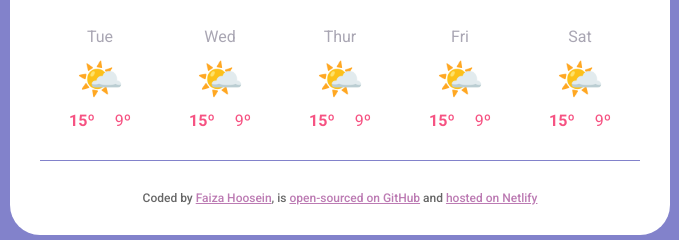
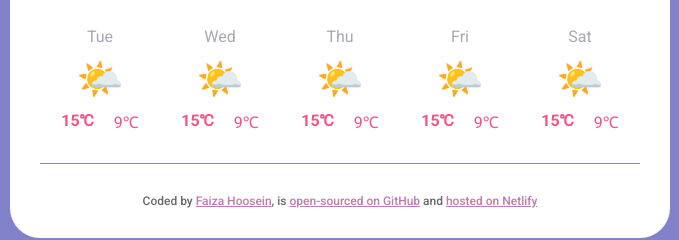
Before and after one commit to Faiza-h/final-weather-app, a plain HTML site: page index.html in a window 1280 px wide. Shown: the part 268-508 px from the top of the page, 300-979 px from the left. Drawn offline with nearby package versions, Linux system fonts and the light colour scheme; no server answers.

Commit message:
Updated javacsript

```diff
--- a/index.html
+++ b/index.html
@@ -44,58 +44,7 @@
             <div class="weather-app-unit">℃</div>
           </div>
         </div>
-        <div class="weather-forecast">
-          <div class="weather-forecast-day">
-            <div class="weather-forecast-date">Tue</div>
-            <div class="weather-forecast-icon">🌤️</div>
-            <div class="weather-forecast-temperatures">
-              <div class="weather-forecast-temperature">
-                <strong>15º</strong>
-              </div>
-              <div class="weather-forecast-temperature">9º</div>
-            </div>
-          </div>
-          <div class="weather-forecast-day">
-            <div class="weather-forecast-date">Wed</div>
-            <div class="weather-forecast-icon">🌤️</div>
-            <div class="weather-forecast-temperatures">
-              <div class="weather-forecast-temperature">
-                <strong>15º</strong>
-              </div>
-              <div class="weather-forecast-temperature">9º</div>
-            </div>
-          </div>
-          <div class="weather-forecast-day">
-            <div class="weather-forecast-date">Thur</div>
-            <div class="weather-forecast-icon">🌤️</div>
-            <div class="weather-forecast-temperatures">
-              <div class="weather-forecast-temperature">
-                <strong>15º</strong>
-              </div>
-              <div class="weather-forecast-temperature">9º</div>
-            </div>
-          </div>
-          <div class="weather-forecast-day">
-            <div class="weather-forecast-date">Fri</div>
-            <div class="weather-forecast-icon">🌤️</div>
-            <div class="weather-forecast-temperatures">
-              <div class="weather-forecast-temperature">
-                <strong>15º</strong>
-              </div>
-              <div class="weather-forecast-temperature">9º</div>
-            </div>
-          </div>
-          <div class="weather-forecast-day">
-            <div class="weather-forecast-date">Sat</div>
-            <div class="weather-forecast-icon">🌤️</div>
-            <div class="weather-forecast-temperatures">
-              <div class="weather-forecast-temperature">
-                <strong>15º</strong>
-              </div>
-              <div class="weather-forecast-temperature">9º</div>
-            </div>
-          </div>
-        </div>
+        <div class="weather-forecast" id="forecast"></div>
       </main>
 
       <footer>
--- a/src/index.js
+++ b/src/index.js
@@ -57,9 +57,34 @@ function handleSearchSubmit(event) {
     searchCity(city);
   }
 }
+function displayForecast() {
+  let days = ["Tue", "Wed", "Thu", "Fri", "Sat"];
+  let forecastHtml = "";
+
+  days.forEach(function (day) {
+    forecastHtml =
+      forecastHtml +
+      `
+      <div class="weather-forecast-day">
+        <div class="weather-forecast-date">${day}</div>
+        <div class="weather-forecast-icon">🌤️</div>
+        <div class="weather-forecast-temperatures">
+          <div class="weather-forecast-temperature">
+            <strong>15℃</strong>
+          </div>
+          <div class="weather-forecast-temperature">9℃</div>
+        </div>
+      </div>
+    `;
+  });
+
+  let forecastElement = document.querySelector("#forecast");
+  forecastElement.innerHTML = forecastHtml;
+}
 
 document
   .querySelector("#search-form")
   .addEventListener("submit", handleSearchSubmit);
 
 searchCity("Johannesburg");
+displayForecast();
```
